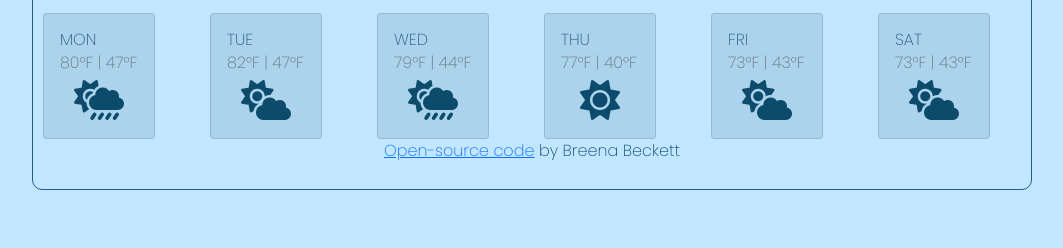
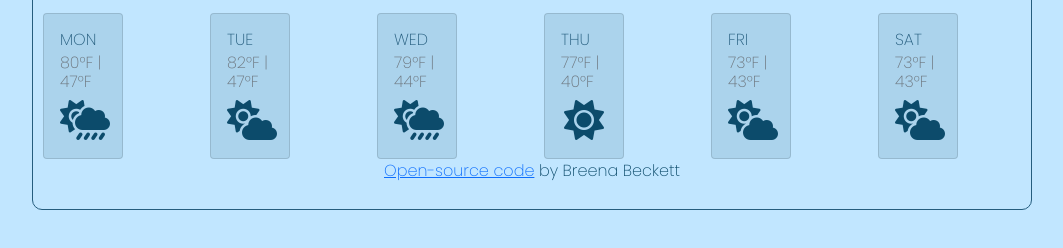
Before and after one commit to breenabeckett/my-weather-app, a website built with Parcel: page index.html in a window 1280 px wide. Shown: the part 578-826 px from the top of the page, without its empty margins (108-1171 px from the left). Built offline with nearby package versions, Linux system fonts and the light colour scheme; no server answers.

Commit message:
Updated card sizes

```diff
--- a/index.html
+++ b/index.html
@@ -86,7 +86,7 @@ Wind: <span id="wind"></span>km/h
          <p>The forecast next week :</p>
       <div class="row">
         <div class="col-2 weekday">
-          <div class="card" style="width: 7rem">
+          <div class="card" style="width: 5rem">
             <div class="card-body">
               <h5 class="card-title day">MON</h5>
               <h6 class="card-subtitle mb-2 text-muted">80°F | 47°F</h6>
@@ -99,7 +99,7 @@ Wind: <span id="wind"></span>km/h
 
 
         <div class="col-2 weekday">
-          <div class="card" style="width: 7rem">
+          <div class="card" style="width: 5rem">
             <div class="card-body">
               <h5 class="card-title day">TUE</h5>
               <h6 class="card-subtitle mb-2 text-muted">82°F | 47°F</h6>
@@ -111,7 +111,7 @@ Wind: <span id="wind"></span>km/h
         </div>
 
         <div class="col-2 weekday">
-          <div class="card" style="width: 7rem">
+          <div class="card" style="width: 5rem">
             <div class="card-body">
               <h5 class="card-title day">WED</h5>
               <h6 class="card-subtitle mb-2 text-muted">79°F | 44°F</h6>
@@ -123,7 +123,7 @@ Wind: <span id="wind"></span>km/h
         </div>
 
         <div class="col-2 weekday">
-          <div class="card" style="width: 7rem">
+          <div class="card" style="width: 5rem">
             <div class="card-body">
               <h5 class="card-title day">THU</h5>
               <h6 class="card-subtitle mb-2 text-muted">77°F | 40°F</h6>
@@ -135,7 +135,7 @@ Wind: <span id="wind"></span>km/h
         </div>
 
         <div class="col-2 weekday">
-          <div class="card" style="width: 7rem">
+          <div class="card" style="width: 5rem">
             <div class="card-body">
               <h5 class="card-title day">FRI</h5>
               <h6 class="card-subtitle mb-2 text-muted">73°F | 43°F</h6>
@@ -146,7 +146,7 @@ Wind: <span id="wind"></span>km/h
           </div>
         </div>
         <div class="col-2 weekday">
-          <div class="card" style="width: 7rem">
+          <div class="card" style="width: 5rem">
             <div class="card-body">
               <h5 class="card-title day">SAT</h5>
               <h6 class="card-subtitle mb-2 text-muted">73°F | 43°F</h6>
--- a/src/index.js
+++ b/src/index.js
@@ -19,7 +19,7 @@ function formatDate(date) {
     "Saturday",
   ];
   let day = days[dayIndex];
-  return `${days[dayIndex]} ${hours}:${minutes}.`;
+  return `${days[dayIndex]} ${hours}:${minutes}`;
 }
 
 function displayWeatherCondition(response) {
```
